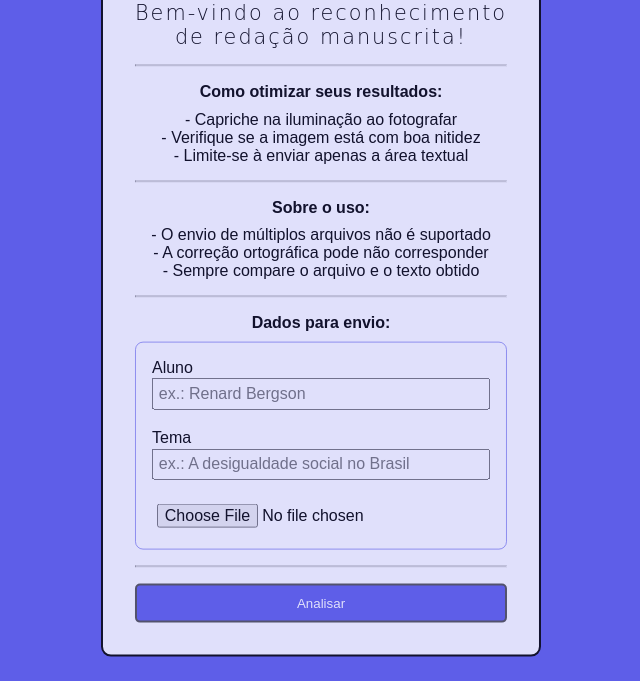
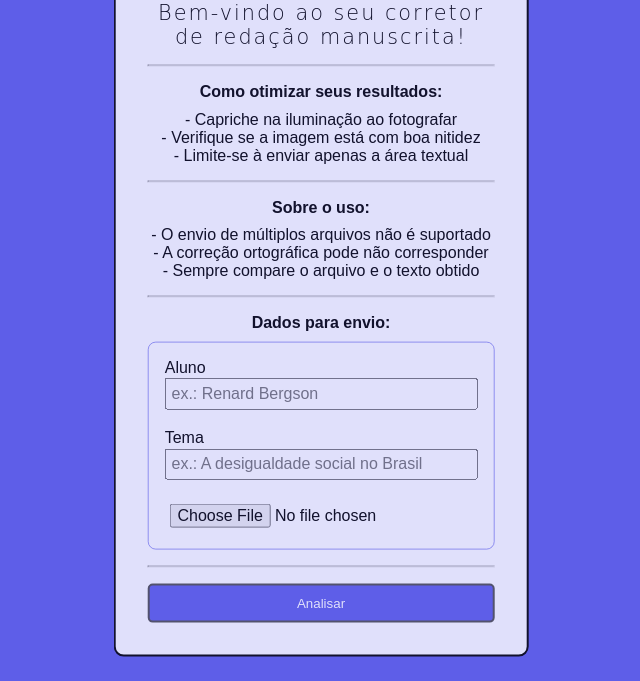
Before and after one commit to renardbergson/essay-vision, a plain HTML site: page index.html in a window 1280 px wide. Shown: the part 119-800 px from the top of the page, without its empty margins (319-959 px from the left). Drawn offline with Linux system fonts and the light colour scheme.

Commit message:
atualizando mensagem de boas-vindas

```diff
--- a/index.html
+++ b/index.html
@@ -15,7 +15,7 @@
           <h1>Essay Vision</h1>
           <i class="fa-solid fa-book"></i>
         </div>
-        <h3 class="welcomeMessage">Bem-vindo ao reconhecimento <br> de redação manuscrita!</h3>
+        <h3 class="welcomeMessage">Bem-vindo ao seu corretor <br> de redação manuscrita!</h3>
       </div>
 
       <hr>
```
